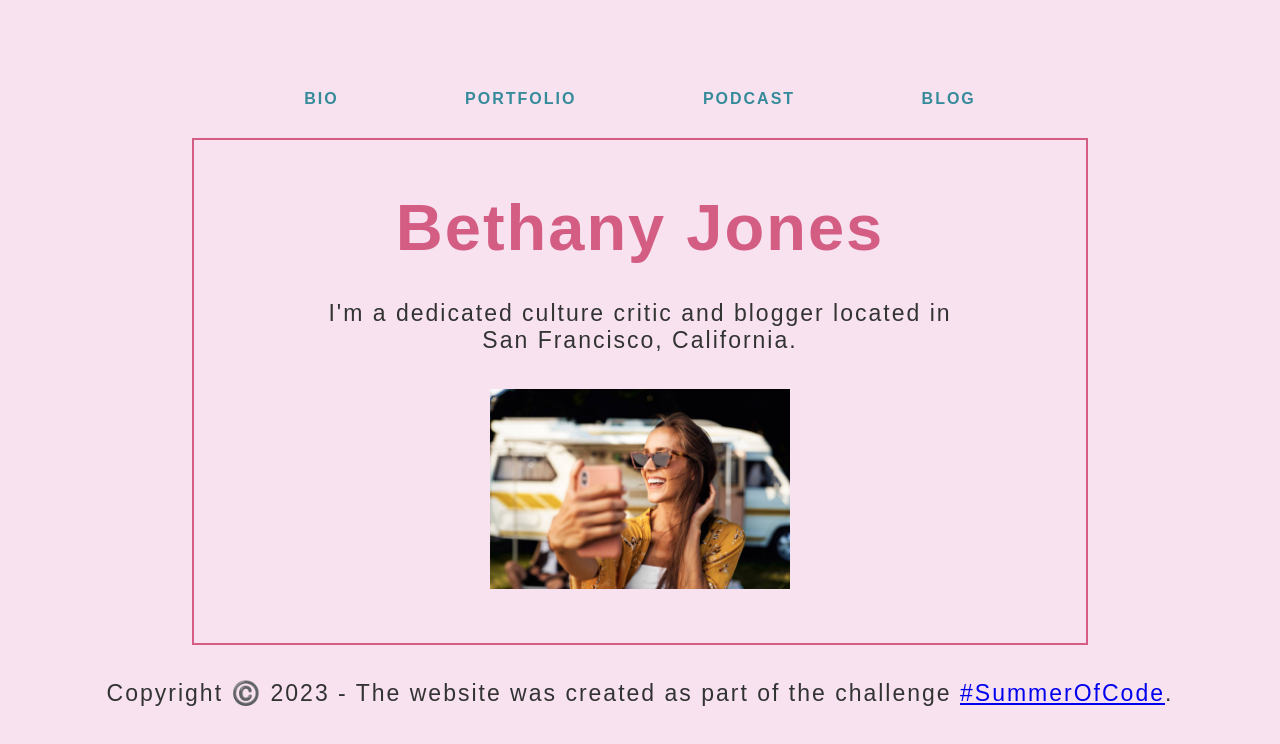
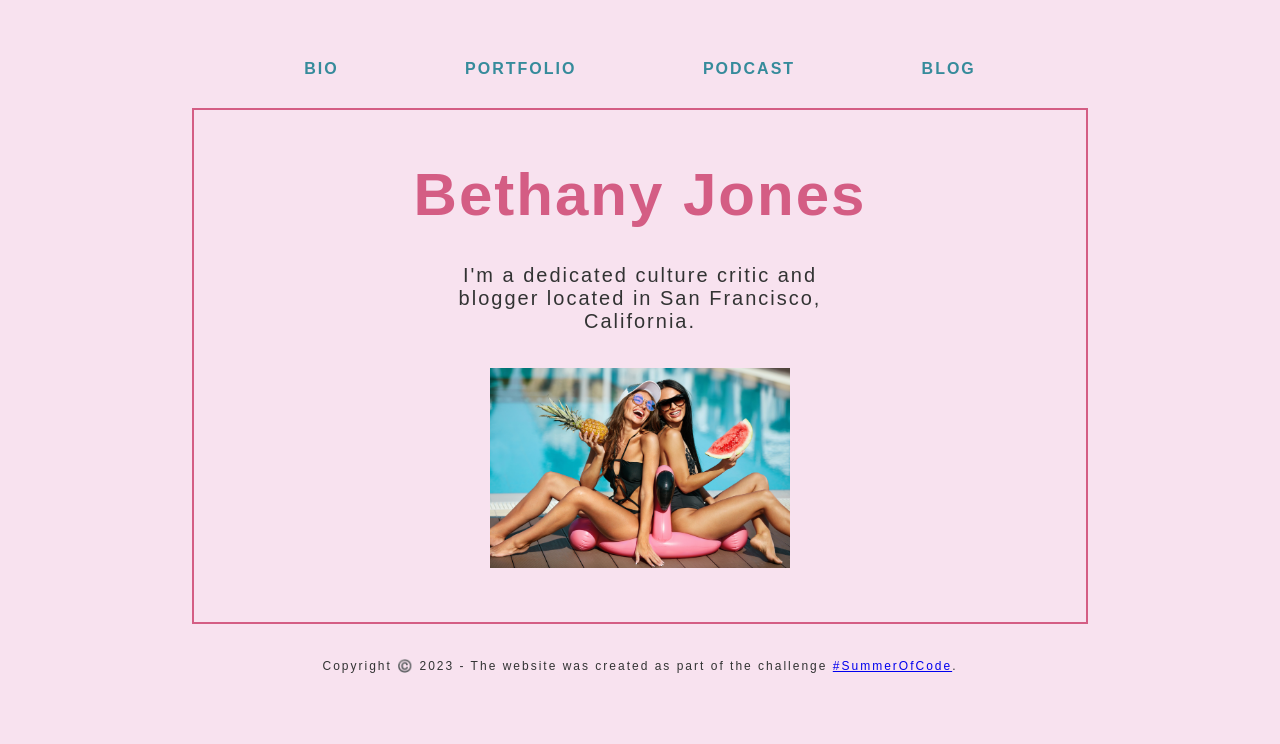
Before and after one commit to MartaReb/Summer-Of-Code, a plain HTML site: page HTML&CSS/card/index.html in a window 1280 px wide. Drawn offline with Linux system fonts and the light colour scheme.

Commit message:
change_img_and_font-size

```diff
--- a/HTML&CSS/card/index.html
+++ b/HTML&CSS/card/index.html
@@ -19,7 +19,7 @@
     <div class="container">
         <h1>Bethany Jones</h1>
         <p>I'm a dedicated culture critic and blogger located in San Francisco, California.</p>
-        <img src="girl.jpg" alt="Girl makes selfie" width="300">
+        <img src="girls.jpg" alt="Girl makes selfie" width="300">
     </div>
     <footer>
         <p>Copyright ©️ 2023 - The website was created as part of the challenge <a href="https://www.flynerd.pl/2023/06/wakacyjne-wyzwanie-summer-of-code.html" target="_blank">#SummerOfCode</a>.</p>
--- a/HTML&CSS/card/style.css
+++ b/HTML&CSS/card/style.css
@@ -12,23 +12,22 @@ body {
 
 h1 {
     color: #d45d84;
-    font-size: 65px;
+    font-size: 60px;
 }
 
 p {
-    font-size: 23px;
+    font-size: 20px;
     margin: 35px;
     color:#323333;
-    padding: 0px 30px;
+    padding: 0px 150px;
 
 }
 
 #mainNav {
-    margin: 90px auto 0px
+    margin: 60px auto 0px
 }
 
 #mainNav ul {
-    padding: 0;
     list-style: none;
     text-align: center;
 }
@@ -52,8 +51,7 @@ p {
     padding: 50px;
 }
 
-footer {
-    font-size: 10px;
+footer p {
+    font-size: 12px;
     text-align: center;
-    bottom: 5px;
 }
```
Also changed, not shown: HTML&CSS/card/girls.jpg (added).
